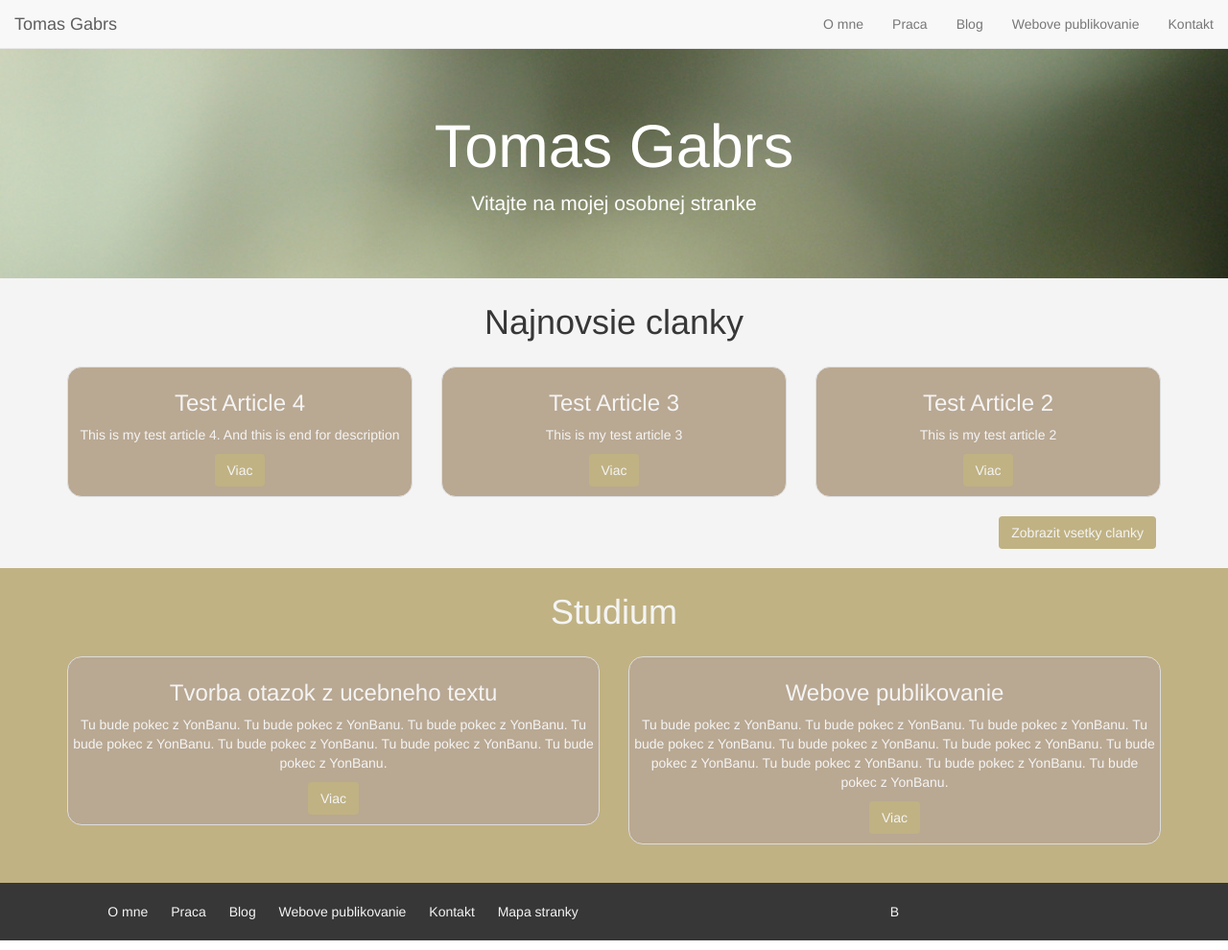
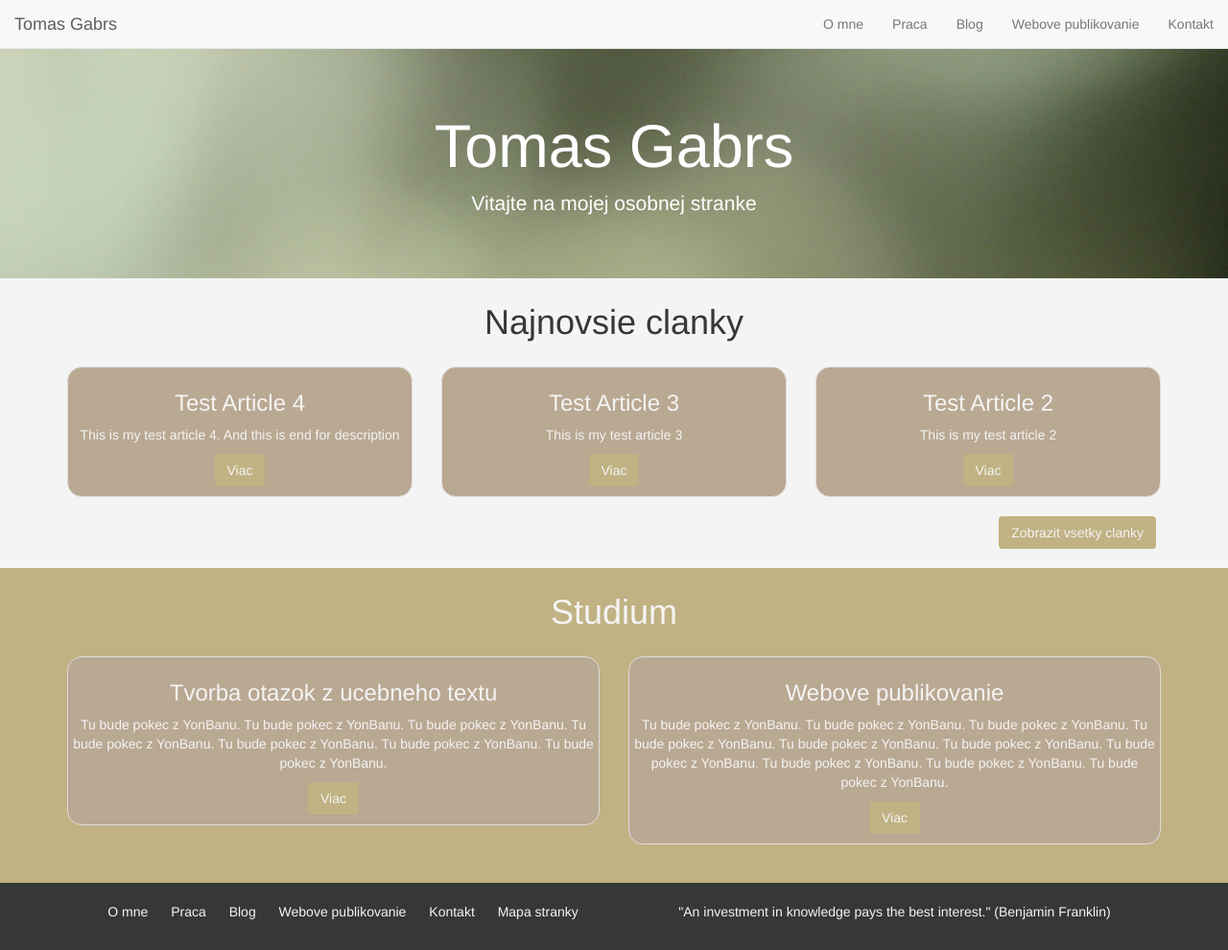
Before and after one commit to xgabrst/xgabrst.github.io, a Jekyll site: the page built from index.html, in a window 1280 px wide and 990 px high. Shown: the whole window at 96% size. Built offline with Jekyll 4.4.1, drawn with Linux system fonts in a browser that asks for light colours.

Commit message:
Added data file quotes, random quote in footer

```diff
--- /dev/null
+++ b/_data/quotes.yml
@@ -0,0 +1,14 @@
+- author: William Shakespeare
+  text: Love all, trust a few, do wrong to none.
+
+- author: Leo Tolstoy
+  text: Wrong does not cease to be wrong because the majority share in it.
+
+- author: Ernest Hemingway
+  text: So far, about morals, I know only that what is moral is what you feel good after and what is immoral is what you feel bad after.
+
+- author: Steve Jobs
+  text: Great things in business are never done by one person. They're done by a team of people.
+
+- author: Benjamin Franklin
+  text: An investment in knowledge pays the best interest.
--- a/_layouts/default.html
+++ b/_layouts/default.html
@@ -61,7 +61,10 @@
 						<a href="#" class="footer-link">Mapa stranky</a>
 					</div>
 					<div class="col-md-6 text-center">
-						B
+						<p>
+							{% assign quote = site.data.quotes | sample %}
+							"{{ quote.text }}" ({{ quote.author }})
+						</p>
 					</div>
 				</div>
 			</div>
```
